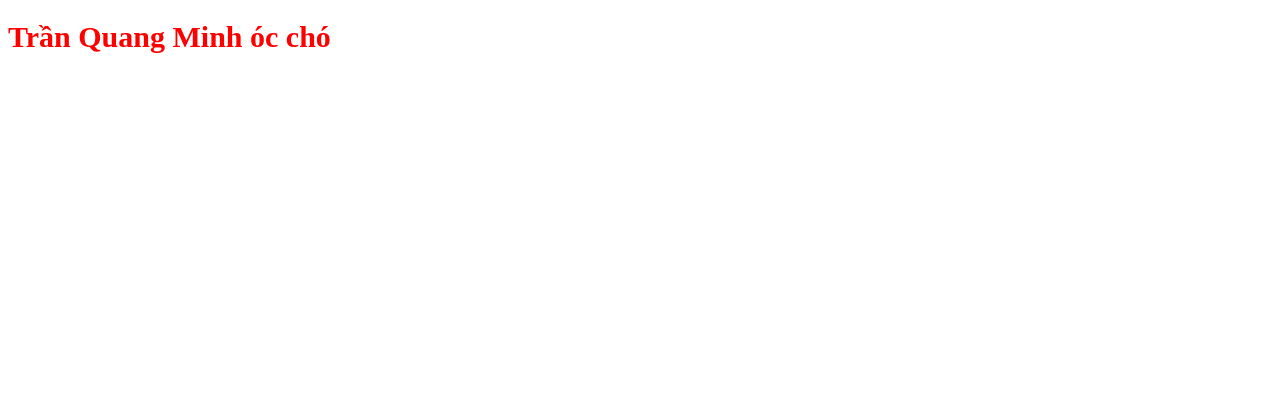
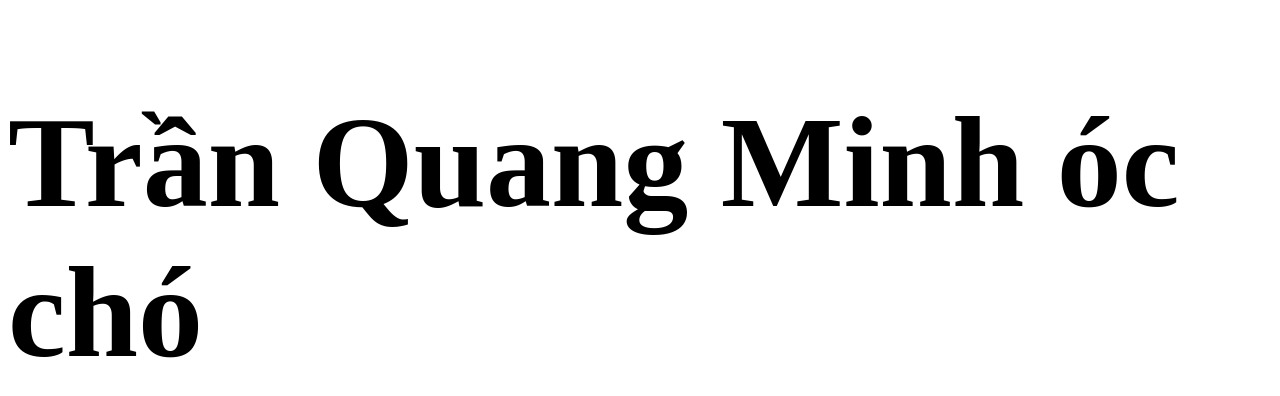
Before and after one commit to thang2k2tt/troll, a plain HTML site: page index.html in a window 1280 px wide. Drawn offline with Linux system fonts and the light colour scheme.

Commit message:
Update style.css

```diff
--- a/style.css
+++ b/style.css
@@ -1,4 +1,3 @@
 h1{
-    color: red;
-    font-size: 30px;
+   font-size: 130px;
 }
```
